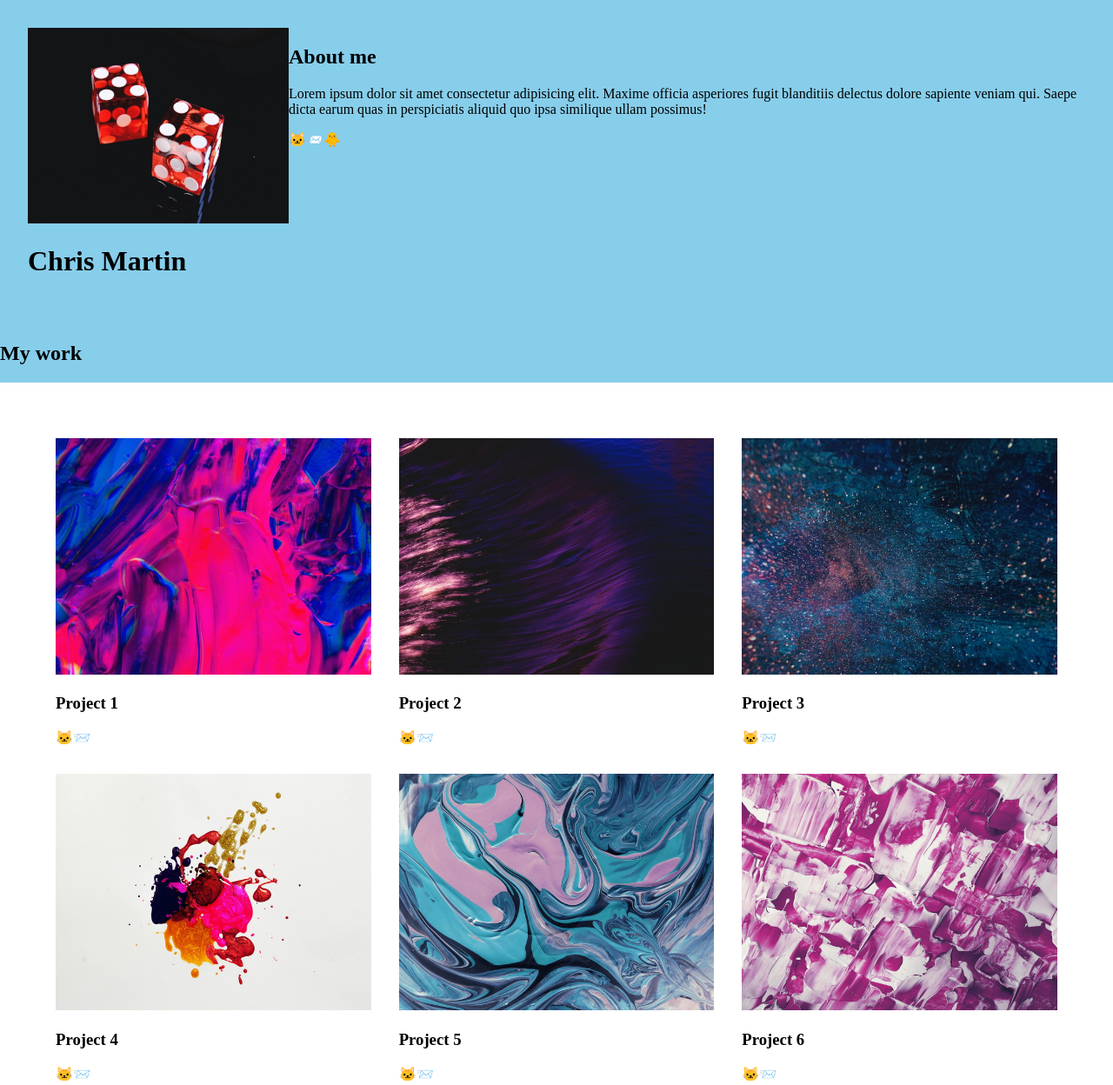
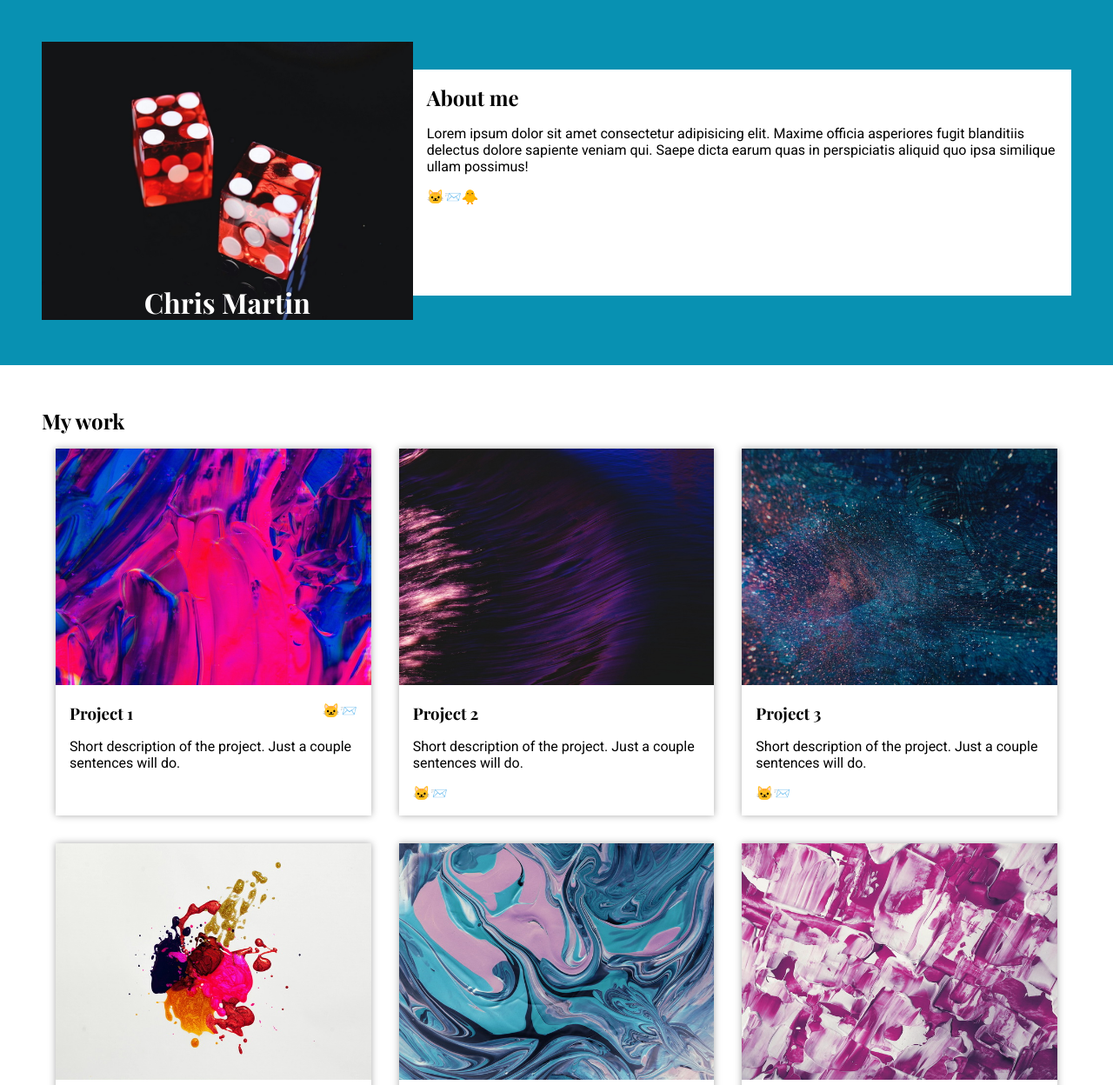
Before and after one commit to chrismartinjazz/odin-homepage, a plain HTML site: page index.html in a window 1280 px wide. Shown: the top 1248 px of the page at 87% size. Drawn offline with nearby package versions, Linux system fonts and the light colour scheme; a web font is replaced by a local one.

Commit message:
Complete basic layout. Add Google fonts. Restructure card so header includes links.

```diff
--- a/index.html
+++ b/index.html
@@ -6,15 +6,22 @@
   <meta name="viewport" content="width=device-width, initial-scale=1.0">
   <title>Chris Martin</title>
   <link rel="stylesheet" href="style.css">
+  <link rel="preconnect" href="https://fonts.googleapis.com">
+  <link rel="preconnect" href="https://fonts.gstatic.com" crossorigin>
+  <link href="https://fonts.googleapis.com/css2?family=Playfair+Display:ital,wght@0,400..900;1,400..900&display=swap"
+    rel="stylesheet">
+  <link
+    href="https://fonts.googleapis.com/css2?family=Playfair+Display:ital,wght@0,400..900;1,400..900&family=Roboto:ital,wght@0,100;0,300;0,400;0,500;0,700;0,900;1,100;1,300;1,400;1,500;1,700;1,900&display=swap"
+    rel="stylesheet">
 </head>
 
 <body>
   <header>
-    <div class="hero-left">
+    <div class="header--image">
       <img class="profile_1" src="./static/profile_1.jpg" alt="">
       <h1>Chris Martin</h1>
     </div>
-    <div class="hero-right">
+    <div class="header--text">
       <h2>About me</h2>
       <p>Lorem ipsum dolor sit amet consectetur adipisicing elit. Maxime officia asperiores fugit blanditiis delectus
         dolore sapiente veniam qui. Saepe dicta earum quas in perspiciatis aliquid quo ipsa similique ullam possimus!
@@ -28,60 +35,70 @@
     <h2>My work</h2>
     <div class="projects">
 
-      <div class="project-card">
+      <div class="card">
         <img src="./static/project_1.jpg" alt="">
-        <div class="header">
+        <div class="card--text">
+          <div class="card--header">
             <h3>Project 1</h3>
             <div class="links">
               🐱📨
             </div>
           </div>
+          <p>Short description of the project. Just a couple sentences will do.</p>
+        </div>
       </div>
 
-      <div class="project-card">
-        <div class="header">
+      <div class="card">
         <img src="./static/project_2.jpg" alt="">
+        <div class="card--text">
           <h3>Project 2</h3>
+          <p>Short description of the project. Just a couple sentences will do.</p>
           <div class="links">🐱📨</div>
         </div>
       </div>
 
-      <div class="project-card">
-        <div class="header">
+      <div class="card">
         <img src="./static/project_3.jpg" alt="">
+        <div class="card--text">
           <h3>Project 3</h3>
+          <p>Short description of the project. Just a couple sentences will do.</p>
           <div class="links">🐱📨</div>
         </div>
       </div>
 
-      <div class="project-card">
-        <div class="header">
+      <div class="card">
         <img src="./static/project_4.jpg" alt="">
+        <div class="card--text">
           <h3>Project 4</h3>
+          <p>Short description of the project. Just a couple sentences will do.</p>
           <div class="links">🐱📨</div>
         </div>
       </div>
 
-      <div class="project-card">
-        <div class="header">
+      <div class="card">
         <img src="./static/project_5.jpg" alt="">
+        <div class="card--text">
           <h3>Project 5</h3>
+          <p>Short description of the project. Just a couple sentences will do.</p>
           <div class="links">🐱📨</div>
         </div>
       </div>
 
-      <div class="project-card">
-        <div class="header">
+      <div class="card">
         <img src="./static/project_6.jpg" alt="">
+        <div class="card--text">
           <h3>Project 6</h3>
+          <p>Short description of the project. Just a couple sentences will do.</p>
           <div class="links">🐱📨</div>
         </div>
       </div>
+
     </div>
+
   </main>
 
   <footer>
-    <div class="footer-left">
+    <div class="footer--text">
       <h2>Contact me</h2>
       <p>Please get in touch if you think our work could be mutually beneficial!</p>
       <p>1234 Random Road</p>
@@ -91,8 +108,9 @@
       <div class="links">
         🐱📨🐥
       </div>
-      <div class="footer-right">
-        Image 2
+    </div>
+    <div class="footer--image">
+      <img class="profile_2" src="./static/profile_2.jpg" alt="">
     </div>
     </div>
   </footer>
--- a/style.css
+++ b/style.css
@@ -3,39 +3,99 @@
 }
 
 body {
-  background-color: skyblue;
+  background-color: white;
   margin: 0 auto;
+  max-width: 1280px;
+  font-family: "Roboto", sans-serif;
+}
+
+h1,
+h2,
+h3 {
+  margin: 0;
+  font-family: "Playfair Display", sans-serif;
+}
+
+header,
+footer {
+  background-color: #0891b2;
 }
 
 header {
   display: flex;
-  padding: 2em;
+  padding: 3em;
+  margin: 0 0;
+}
+
+.profile_1,
+.header--text {
+  max-height: 20rem;
+}
+
+.header--image {
+  position: relative;
+  text-align: center;
+}
+
+.header--image>h1 {
+  margin: 0;
+  color: white;
+  width: 100%;
+  position: absolute;
+  bottom: 0.2rem;
+  left: 50%;
+  transform: translateX(-50%);
+}
+
+.header--text {
+  background: white;
+  margin: 2rem 0;
+  padding: 1rem;
 }
 
 main {
-  /* padding: 2em; */
-}
-
-.profile_1 {
-  max-width: 300px;
+  background-color: white;
+  padding: 3em;
 }
 
 .projects {
+  padding: 1rem;
   resize: both;
   overflow: auto;
   display: grid;
   gap: 2em;
-  padding: 4em;
+  /* padding: 4em; */
   /* border: 1px solid grey; */
   background-color: white;
   grid-template-rows: repeat(2, 1fr);
   grid-template-columns: repeat(auto-fit, minmax(300px, 1fr));
 }
 
-.project-card {
-  /* max-width: 200px; */
+.card {
+  box-shadow: 0 0 8px #AAAAAA;
 }
 
-.project-card img {
-  width: 100%;
+.card img {
+  max-width: 100%;
 }
+
+.card--text {
+  padding: 1rem;
+}
+
+.card--header {
+  display: flex;
+  justify-content: space-between;
+}
+
+footer {
+  display: flex;
+  justify-content: space-between;
+  padding: 3em;
+  margin: 0 0;
+  color: white;
+}
+
+.profile_2 {
+  max-width: 30rem;
+}
```
Lines whose indentation alone changed are shown as unchanged.
